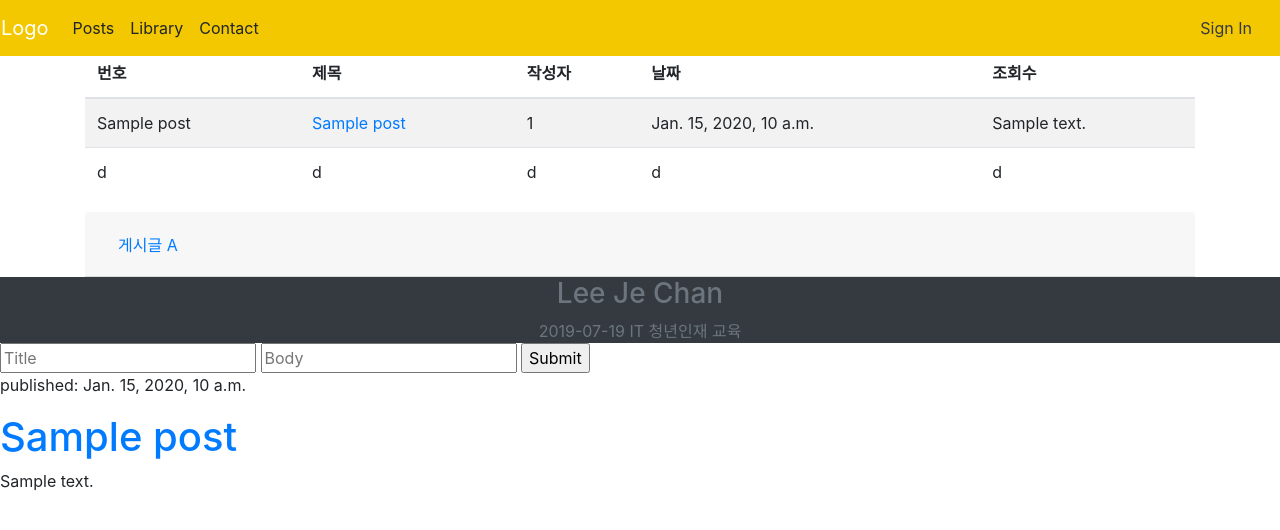
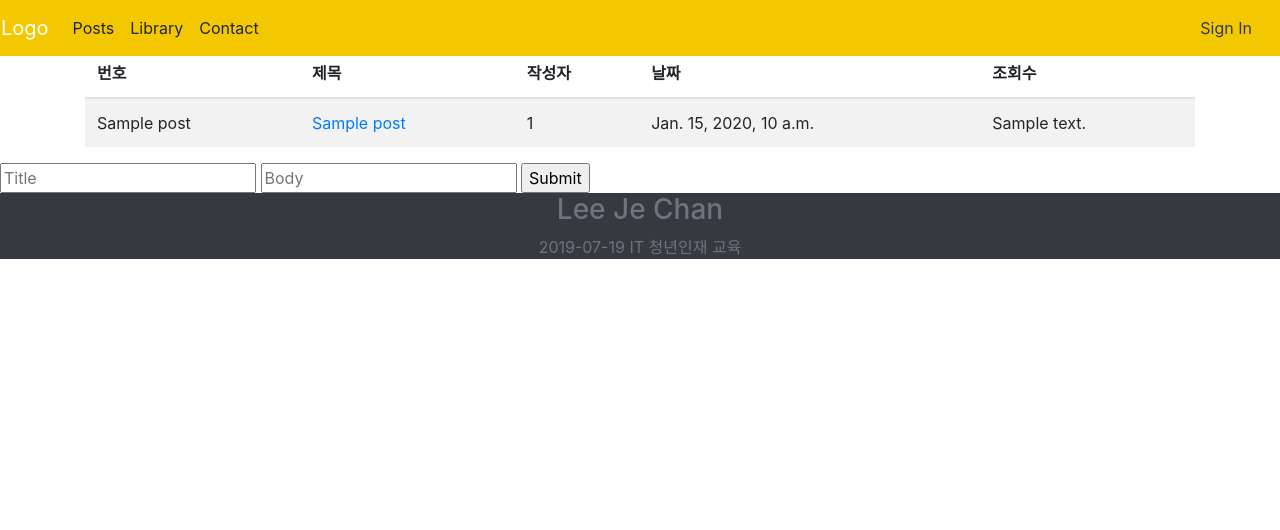
Before and after one commit to terajh/hantor_page, a Django app: template hantorism_post/templates/post_list.html in a window 1280 px wide. Shown: the top 530 px of the page. Run offline with Django 3.2, Linux system fonts and the light colour scheme; the template is opened without the code that fills it: most values are stand-ins (such as "Sample title", 1, 10 or a date in 2020); some libraries are stand-ins or nearby versions.

Commit message:
modify templates lib & post

```diff
--- a/hantorism_post/templates/post_list.html
+++ b/hantorism_post/templates/post_list.html
@@ -6,7 +6,7 @@
     <!-- Navbar -->
     {% include 'header.html' %}
     <div class="container">
-        <table class="table table-striped">
+        <table class="table table-striped table-condensed" id="myTable">
             <thead>
                 <tr>
                     <th>번호</th>
@@ -16,47 +16,24 @@
                     <th>조회수</th>
                 </tr>
             </thead>
-            <tbody>
+            <tbody class="panel">
                 {% for post in posts %}
-                    <tr>
+                <tr data-toggle="collapse" data-target="#d{{post.id}}" data-parent="#myTable">
                     <td>{{post}}</td>
                     <td><a href="">{{ post.title }}</a></td>
                     <td>{{ post.userID }}</td>
                     <td>{{ post.created_date }}</td>
                     <td>{{ post.text|linebreaksbr }}</td>
                 </tr>
+                <tr id="d{{post.id}}" class="collapse">
+                    <td colspan="5" class="hiddenRow text-center">
+                        {{post.body}}
+                    </td>
+                </tr>
                 {% endfor %}
-
-                <tr>
-
-                    <td>d</td>
-                    <td>d</td>
-                    <td>d</td>
-                    <td>d</td>
-                    <td>d</td>
-                </tr>
             </tbody>
         </table>
-
-        <div class="card">
-                <div class="card-header" id="heading2">
-                <h2 class="mb-0">
-                    <button class="btn btn-link collapsed" type="button" data-toggle="collapse" data-target="#collapse2" aria-expanded="false" aria-controls="collapseTwo">
-                    게시글 A
-                    </button>
-                </h2>
     </div>
-                <div id="collapse2" class="collapse" aria-labelledby="headingTwo" data-parent="#accordionExample">
-                <div class="card-body">
-                    Anim pariatur cliche reprehenderit, enim eiusmod high life accusamus terry richardson ad squid. 3 wolf moon officia aute, non cupidatat skateboard dolor brunch. Food truck quinoa nesciunt laborum eiusmod. Brunch 3 wolf moon tempor, sunt aliqua put a bird on it squid single-origin coffee nulla assumenda shoreditch et. Nihil anim keffiyeh helvetica, craft beer labore wes anderson cred nesciunt sapiente ea proident. Ad vegan excepteur butcher vice lomo. Leggings occaecat craft beer farm-to-table, raw denim aesthetic synth nesciunt you probably haven't heard of them accusamus labore sustainable VHS.
-                </div>
-                </div>
-            </div>
-    </div>
-    {% include 'footer.html' %}
-
-</html>
-
     <div>
         <form action="/post/" method="POST">
             <input type="text" name="title" placeholder="Title">
@@ -64,13 +41,8 @@
             <input type="submit">
         </form>
     </div>
-{% for post in posts %}
-<div>
-    <p>published: {{ post.created_date }}</p>
-    <h1><a href="">{{ post.title }}</a></h1>
-    <p>{{ post.text|linebreaksbr }}</p>
-</div>
-{% endfor %}
+    {% include 'footer.html' %}
+
 </body>
 
 </html>
```
Also changed, not shown: hantorism_library/templates/library.html (+23 -16 lines). Lines whose indentation alone changed are shown as unchanged.
